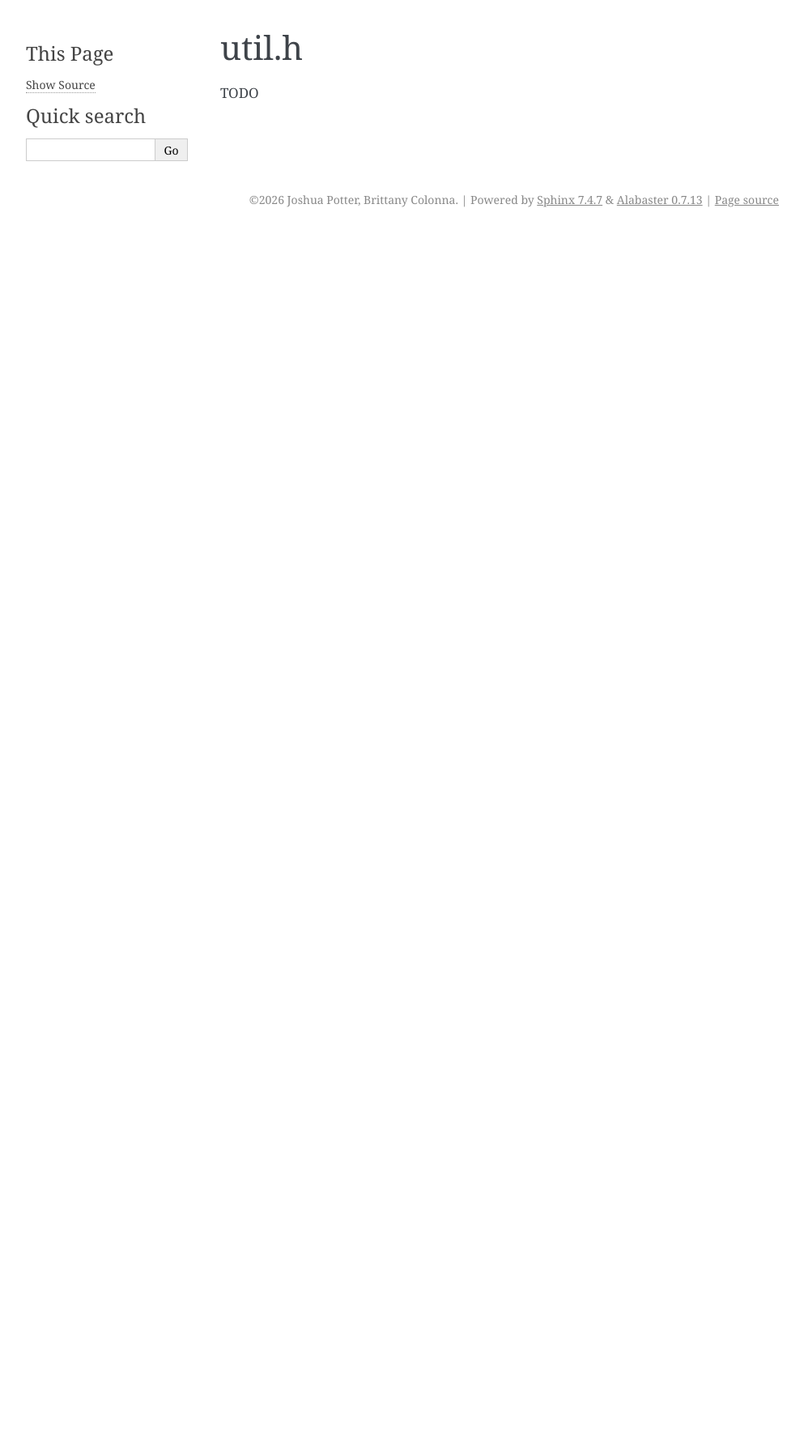
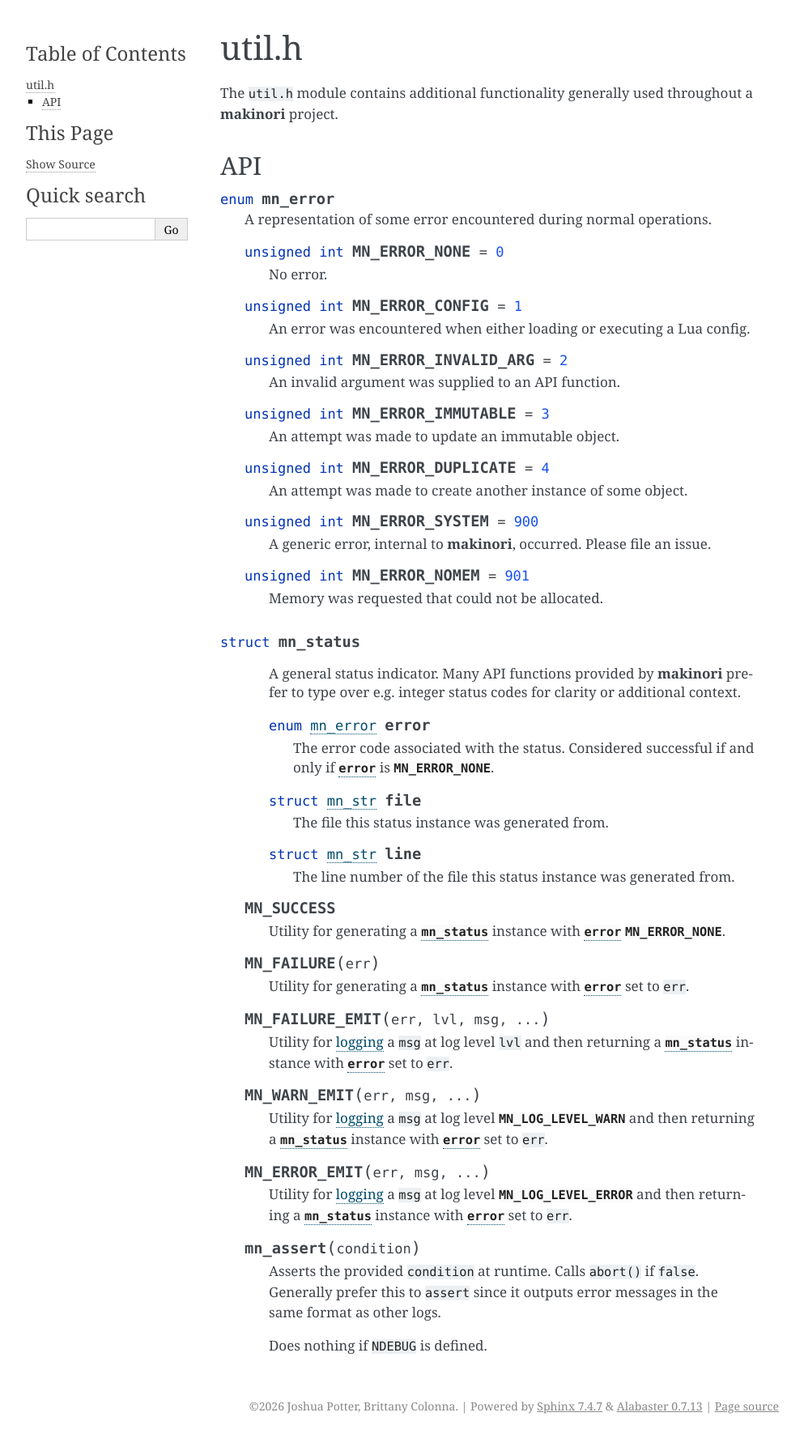
Before and after one commit to jrpotter/makinori, a Sphinx documentation site: the page built from docs/source/reference/util_h.rst, in a window 1280 px wide. Shown: the whole page at 81% size, without its empty margins (148-1141 px from the left). Built offline with Sphinx 7.4.7, drawn with Linux system fonts in a browser that asks for light colours; before the commit the page ends 900 px from its top, so only the background shows below that.

Commit message:
Document util.h

```diff
--- a/docs/source/reference/util_h.rst
+++ b/docs/source/reference/util_h.rst
@@ -1,4 +1,97 @@
 util.h
 ======
 
-TODO
+The ``util.h`` module contains additional functionality generally used
+throughout a **makinori** project.
+
+API
+---
+
+.. container:: api
+
+  .. c:enum:: mn_error
+
+     A representation of some error encountered during normal operations.
+
+     .. c:member:: unsigned int MN_ERROR_NONE = 0
+
+        No error.
+
+     .. c:member:: unsigned int MN_ERROR_CONFIG = 1
+
+        An error was encountered when either loading or executing a Lua config.
+
+     .. c:member:: unsigned int MN_ERROR_INVALID_ARG = 2
+
+        An invalid argument was supplied to an API function.
+
+     .. c:member:: unsigned int MN_ERROR_IMMUTABLE = 3
+
+        An attempt was made to update an immutable object.
+
+     .. c:member:: unsigned int MN_ERROR_DUPLICATE = 4
+
+        An attempt was made to create another instance of some object.
+
+     .. c:member:: unsigned int MN_ERROR_SYSTEM = 900
+
+        A generic error, internal to **makinori**, occurred. Please file an issue.
+
+     .. c:member:: unsigned int MN_ERROR_NOMEM = 901
+
+        Memory was requested that could not be allocated.
+
+  .. c:struct:: mn_status
+
+     A general status indicator. Many API functions provided by **makinori**
+     prefer to type over e.g. integer status codes for clarity or additional
+     context.
+
+     .. c:member:: enum mn_error error
+
+        The error code associated with the status. Considered successful if and only
+        if :c:member:`error` is :c:member:`MN_ERROR_NONE`.
+
+     .. c:member:: struct mn_str file
+
+        The file this status instance was generated from.
+
+     .. c:member:: struct mn_str line
+
+        The line number of the file this status instance was generated from.
+
+   .. c:macro:: MN_SUCCESS
+
+      Utility for generating a :c:struct:`mn_status` instance with
+      :c:member:`error` :c:member:`MN_ERROR_NONE`.
+
+   .. c:macro:: MN_FAILURE(err)
+
+      Utility for generating a :c:struct:`mn_status` instance with
+      :c:member:`error` set to ``err``.
+
+   .. c:macro:: MN_FAILURE_EMIT(err, lvl, msg, ...)
+
+      Utility for :doc:`logging <logger_h>` a ``msg`` at log level
+      ``lvl`` and then returning a :c:struct:`mn_status` instance with
+      :c:member:`error` set to ``err``.
+
+   .. c:macro:: MN_WARN_EMIT(err, msg, ...)
+
+      Utility for :doc:`logging <logger_h>` a ``msg`` at log level
+      :c:member:`MN_LOG_LEVEL_WARN` and then returning a :c:struct:`mn_status`
+      instance with :c:member:`error` set to ``err``.
+
+   .. c:macro:: MN_ERROR_EMIT(err, msg, ...)
+
+      Utility for :doc:`logging <logger_h>` a ``msg`` at log level
+      :c:member:`MN_LOG_LEVEL_ERROR` and then returning a :c:struct:`mn_status`
+      instance with :c:member:`error` set to ``err``.
+
+   .. c:macro:: mn_assert(condition)
+
+      Asserts the provided ``condition`` at runtime. Calls ``abort()`` if
+      ``false``. Generally prefer this to ``assert`` since it outputs error
+      messages in the same format as other logs.
+
+      Does nothing if ``NDEBUG`` is defined.
```
Also changed, not shown: 1 other file.
